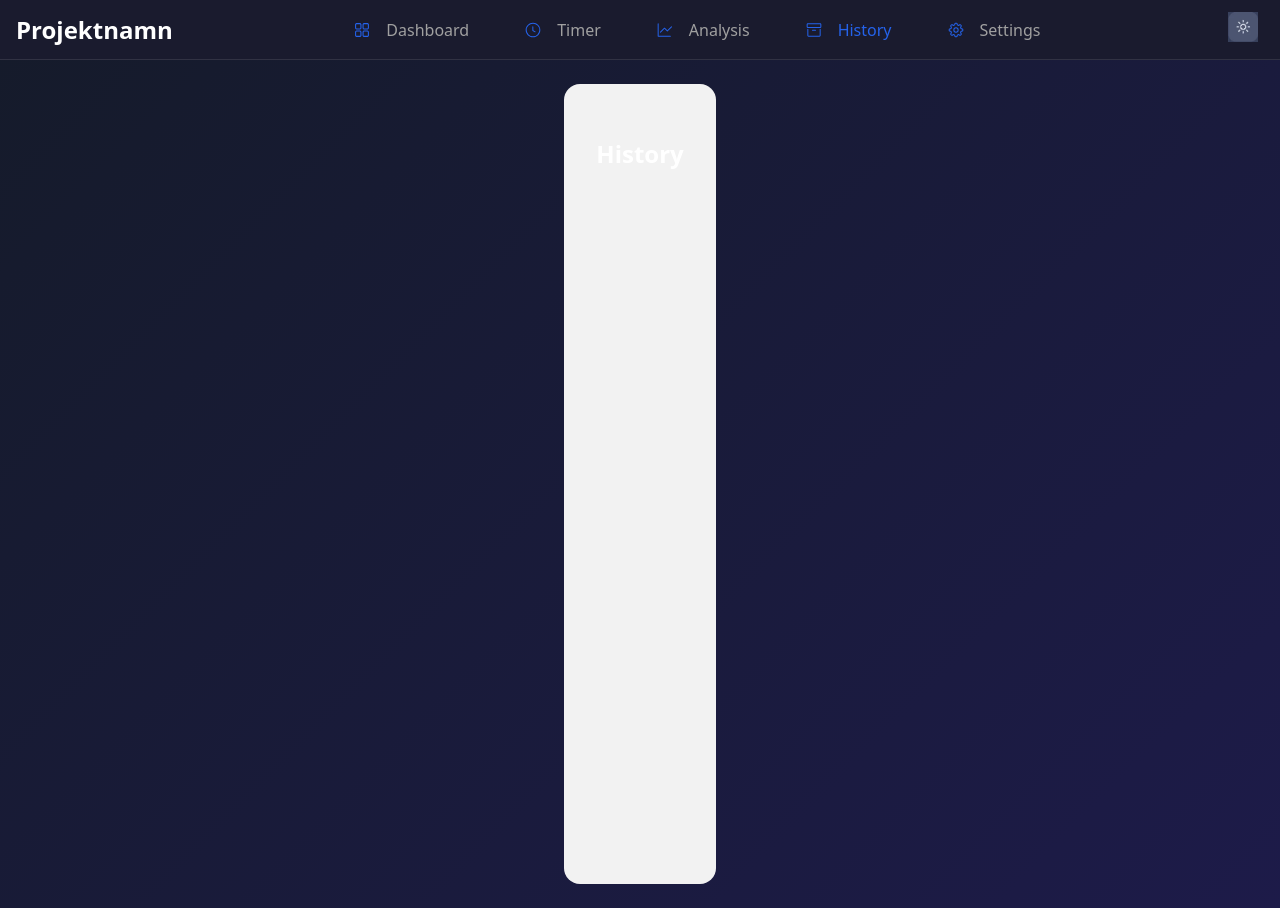
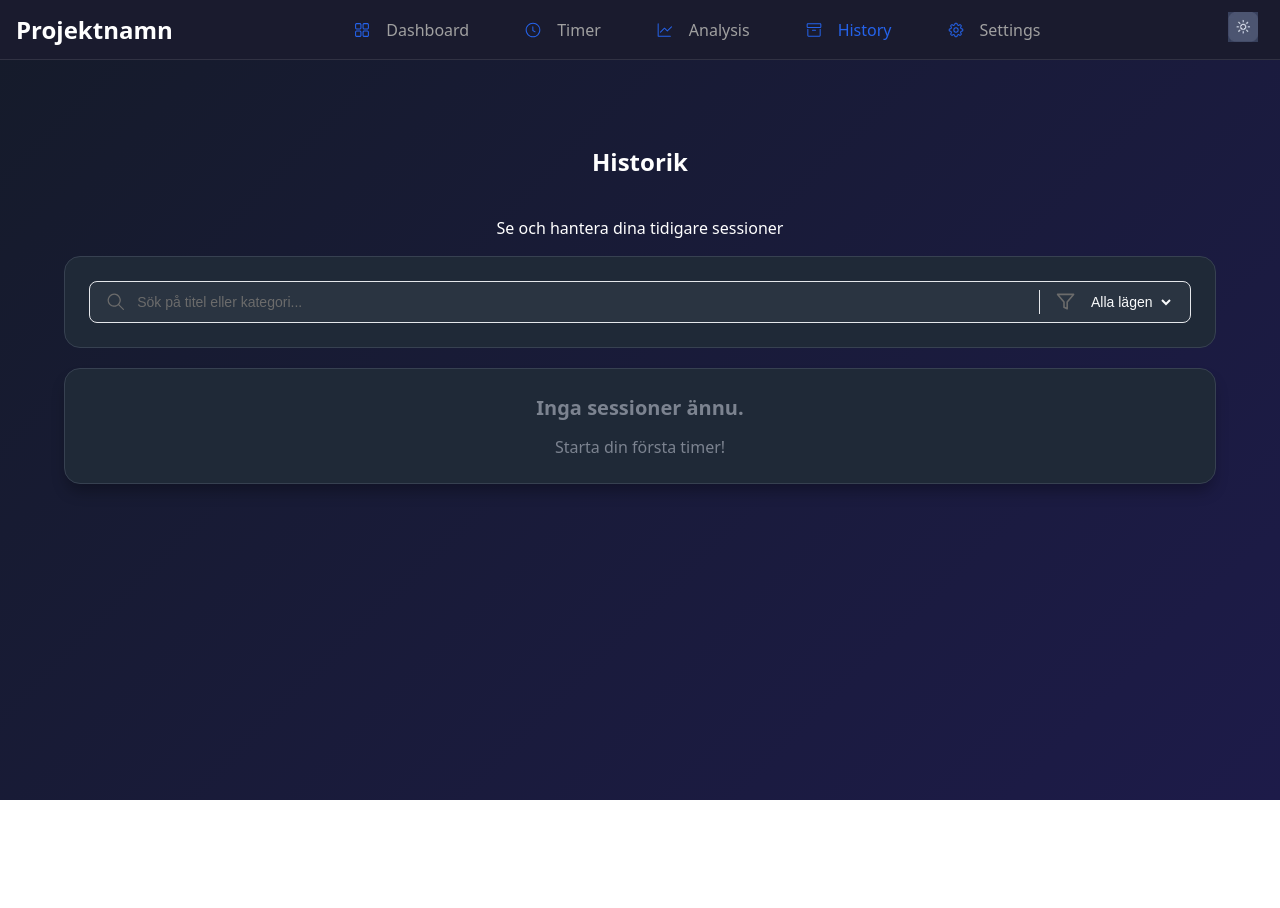
Before and after one commit to NM-Codes/prod-system, a React (Vite) app in the folder my-react-project/: page /history in a window 1280 px wide. Both pictures are taken after a click on the link "History". After the commit the page ends 800 px from the top, so only its background shows below. Built offline with nearby package versions, Linux system fonts and the light colour scheme.

Commit message:
feat: css styling for History Page

```diff
--- /dev/null
+++ b/my-react-project/src/Components/History/History.css
@@ -0,0 +1,40 @@
+.history-page{
+    display: flex;
+    flex-direction: column;
+    width: 100%;
+    padding: var(--space-xl);
+}
+.wrapper-empty-history-content{
+    width: 100%;
+    padding: 20px 0;
+}
+
+.empty-history-content {
+  text-align: center;
+  display: flex;
+  flex-direction: column;
+  gap: 12px;
+}
+
+.empty-history-content p {
+  font-size: 1.25rem;
+  font-weight: 600;
+  margin: 0;
+}
+
+.empty-history-content span {
+  font-size: 1rem;
+  max-width: 300px;
+  margin: 0 auto;
+}
+
+.wrapper-empty-history-content .card-icon-base{
+    display: none;
+}
+
+.history-page {
+  padding: 40px;
+  display: flex;
+  flex-direction: column;
+  width: 100%;
+}
--- a/my-react-project/src/Components/History/History.jsx
+++ b/my-react-project/src/Components/History/History.jsx
@@ -1,16 +1,37 @@
 import HistoryList from "./HistoryList";
+import HistoryFilter from "./HistoryFilter";
+import './History.css';
+import Card from "../Cards/Cards";
 
 function History({ sessions, onEdit, onDelete }) {
+  const hasNoSessions = !sessions || sessions.length === 0;
   return (
     <section className="history-page">
-      <h1>History</h1>
+      <h1>Historik</h1>
+      <p>Se och hantera dina tidigare sessioner</p>
+
+
+      <HistoryFilter />
+
+{hasNoSessions ? (
+  <div className="wrapper-empty-history-content">
+  <Card>
+    <div className="empty-history-content">
+      <p>Inga sessioner ännu.</p>
+      <span>Starta din första timer!</span>
+    </div>
+  </Card>
+  </div>
+) : (
+
 
       <HistoryList
         sessions={sessions}
         onEdit={onEdit}
         onDelete={onDelete}
       />
-    </section>
+      )}
+      </section>
   );
 }
 
--- /dev/null
+++ b/my-react-project/src/Components/History/HistoryFilter.css
@@ -0,0 +1,97 @@
+/* Grundstil för hela ytan */
+.search-filter-wrapper {
+  width: 100%;
+  padding: var(--space-lg);
+  border-radius: var(--radius-md);
+  border: 1px solid var(--color-border-muted);
+  box-sizing: border-box;
+  transition: all 0.3s ease;
+}
+
+.filter-light {
+  background-color: #ffffff;
+  color: #111827;
+}
+
+.filter-dark {
+  background-color: #1f2937;
+  color: #f9fafb;
+  border-color: #374151;
+}
+
+.history-filter-container {
+  display: flex;
+  align-items: center;
+  background-color: transparent;
+  border: 1px solid var(--color-border-muted);
+  border-radius: var(--radius-sm);
+  padding: 8px 16px;
+  gap: 12px;
+  width: 100%;
+  box-sizing: border-box;
+}
+
+.search-group {
+  display: flex;
+  align-items: center;
+  flex: 1;
+  gap: 10px;
+}
+
+.search-icon, .filter-icon {
+  display: flex;
+  align-items: center;
+  color: var(--color-text-muted);
+  font-size: 1.2rem;
+}
+
+.search-input {
+  border: none;
+  outline: none;
+  width: 100%;
+  background: transparent;
+  font-size: var(--font-size-sm);
+  color: inherit;
+}
+
+.search-input::placeholder {
+  color: var(--color-text-muted);
+}
+
+.filter-group {
+  display: flex;
+  align-items: center;
+  gap: 12px;
+}
+
+.v-divider {
+  width: 1px;
+  height: 24px;
+  background-color: var(--color-border-muted);
+  margin: 0 4px;
+}
+
+.filter-select {
+  border: none;
+  outline: none;
+  background: transparent;
+  color: inherit; /* Tar färg från .filter-light/dark */
+  font-size: var(--font-size-sm);
+  cursor: pointer;
+}
+
+/* Säkerställer att texten i dropdown-menyn syns */
+.filter-select option {
+    background-color: #1f2937;
+    color: #f9fafb;
+}
+
+.filter-light .filter-select option {
+    background-color: #ffffff;
+    color: #111827;
+}
+
+.filter-dark .history-filter-container {
+  background-color: rgba(255, 255, 255, 0.05); /* 5% vitt lager gör den subtilt ljusare */
+  border-color: var(--color-border-muted);
+}
--- /dev/null
+++ b/my-react-project/src/Components/History/HistoryFilter.jsx
@@ -0,0 +1,42 @@
+import './HistoryFilter.css';
+import { GoSearch } from "react-icons/go";
+import { FiFilter } from "react-icons/fi";
+import { useTheme } from '../../Contexts/ThemeContext'; // Vi använder samma context som Card
+
+const HistoryFilter = () => {
+  const { theme } = useTheme();
+
+  // Vi använder exakt samma logik/namngivning som i Cards.jsx
+  // Om theme är 'light' får den mörk styling, annars ljus (enligt er nuvarande logik)
+  const filterTheme = theme === 'light' ? 'filter-dark' : 'filter-light';
+
+  return (
+    <div className={`search-filter-wrapper ${filterTheme}`}>
+      <div className="history-filter-container">
+        {/* Sök-delen */}
+        <div className="search-group">
+          <span className="search-icon"><GoSearch /></span>
+          <input
+            type="text"
+            placeholder="Sök på titel eller kategori..."
+            className="search-input"
+          />
+        </div>
+
+        {/* Filter-delen */}
+        <div className="filter-group">
+          <div className="v-divider"></div>
+          <span className="filter-icon"><FiFilter/></span>
+          <select className="filter-select">
+            <option>Alla lägen</option>
+            <option>Deep work</option>
+            <option>Möte</option>
+            <option>Paus</option>
+          </select>
+        </div>
+      </div>
+    </div>
+  );
+};
+
+export default HistoryFilter;
--- a/my-react-project/src/Components/History/HistoryList.css
+++ b/my-react-project/src/Components/History/HistoryList.css
@@ -1,85 +1,32 @@
-/* sida */
-.history-page {
-  background-color: var(--color-bg);
-  padding: var(--space-xl);
-  min-height: 100vh;
-  border-radius: var(--radius-md);
+.history-list-wrapper{
+  padding-top: var(--space-xl);
+  display: flex;
+  flex-direction: column;
+  gap: 20px;
 }
 
-/* lista */
-.history-list {
+.history-list-wrapper .card-icon-base{
+  display: none;
+}
+
+.history-actions-icons{
+  position: absolute;
+  right: 0;
+  display: flex;
+  justify-content: flex-end;
+}
+
+.history-actions-icons button{
+  background: transparent;
+  border: none;
+  color: inherit;
+  font-size: var(--font-size-lg);
+}
+
+.history-card-inner{
+  position: relative;
   display: flex;
   flex-direction: column;
-  gap: var(--space-lg);
+  align-items: flex-start;
+  width: 100%;
 }
-
-/* cards */
-.history-card {
-  background-color: var(--color-bg-surface);
-  border-radius: var(--radius-md);
-  padding: var(--space-lg);
-  box-shadow: var(--shadow-sm);
-  border: 1px solid rgba(0, 0, 0, 0.05);
-}
-
-/* info */
-.history-title {
-  font-size: var(--font-size-lg);
-  font-weight: 700;
-  margin-bottom: var(--space-xs);
-  color: var(--color-text);
-}
-
-.history-meta {
-  font-size: var(--font-size-sm);
-  color: var(--color-text-muted);
-  margin-bottom: var(--space-xs);
-}
-
-.history-info {
-  font-size: var(--font-size-sm);
-  margin-bottom: var(--space-md);
-}
-
-.history-info strong {
-  color: var(--color-accent);
-}
-
-/* redigera och ta bort knappar */
-.history-actions {
-  display: flex;
-  gap: var(--space-sm);
-  justify-content: center;
-}
-
-/* edit läge */
-.history-edit {
-  display: flex;
-  flex-direction: column;
-  gap: var(--space-md);
-}
-
-.history-input,
-.history-select, .history-energy {
-  padding: 14px;
-  border-radius: var(--radius-sm);
-  border: 1px solid #d1d5db;
-  font-size: var(--font-size-base);
-  background-color: var(--color-bg-surface);
-  border-radius: var(--radius-md);
-}
-
-.history-input:focus,
-.history-select:focus,
-.history-energy:focus {
-  outline: none;
-  border-color: var(--color-accent);
-  box-shadow: 0 0 0 3px rgba(37, 99, 235, 0.2);
-}
-
-/* footer: energi och spara avbryt knappar*/
-.history-edit-footer {
-  display: flex;
-  align-items: center;
-  gap: var(--space-sm);
-}
--- a/my-react-project/src/Components/History/HistoryList.jsx
+++ b/my-react-project/src/Components/History/HistoryList.jsx
@@ -1,48 +1,87 @@
 import { useState } from "react";
 import './HistoryList.css';
+import Card from "../Cards/Cards";
+import { MdEdit } from "react-icons/md";
+import { RiDeleteBin5Line } from "react-icons/ri";
+
+
+
 
 /*
+
   HistoryList
+
   -----------
+
   - Visar alla sessions
+
   - Senaste överst
+
   - Full redigering av ALLA fält
+
 */
 
+
+
 function HistoryList({ sessions, onEdit, onDelete }) {
+
   const [editingId, setEditingId] = useState(null);
+
   const [draft, setDraft] = useState(null);
 
+
+
   // Sorterar så nyaste kommer överst
+
   const sorted = [...sessions].sort((a, b) => {
+
     return new Date(`${b.date} ${b.startTime}`) - new Date(`${a.date} ${a.startTime}`);
+
   });
 
+
+
   function startEdit(session) {
+
     setEditingId(session.id);
+
     setDraft({ ...session });
+
   }
 
+
+
   function saveEdit() {
+
     onEdit(draft.id, draft);
+
     setEditingId(null);
+
     setDraft(null);
+
   }
 
+
   return (
-    <div>
-      {sorted.map((s) =>
-        s.id !== editingId ? (
-          <div key={s.id}>
+    <div className="history-list-wrapper">
+      {sorted.map((s) => (
+        <Card key={s.id}>
+          {s.id !== editingId ? (
+            <div className="history-card-inner">
               <strong>{s.title}</strong>
               <p>{s.date} {s.startTime}–{s.endTime}</p>
               <p>{s.category} | {s.sessionType} | Energi {s.energyLevel}</p>
-
-            <button onClick={() => startEdit(s)}>Redigera</button>
-            <button onClick={() => onDelete(s.id)}>Ta bort</button>
+              <div className="history-actions-icons">
+                <button onClick={() => startEdit(s)}>
+                  <MdEdit/>
+                </button>
+                <button onClick={() => onDelete(s.id)}>
+                  <RiDeleteBin5Line style={{color:"red"}}/>
+                </button>
+              </div>
             </div>
           ) : (
-          <div key={s.id}>
+            <div>
               <input value={draft.title} onChange={e => setDraft({ ...draft, title: e.target.value })} />
               <input type="date" value={draft.date} onChange={e => setDraft({ ...draft, date: e.target.value })} />
               <input type="time" step="1" value={draft.startTime} onChange={e => setDraft({ ...draft, startTime: e.target.value })} />
@@ -68,8 +107,9 @@ function HistoryList({ sessions, onEdit, onDelete }) {
               <button onClick={saveEdit}>Spara</button>
               <button onClick={() => setEditingId(null)}>Avbryt</button>
             </div>
-        )
           )}
+        </Card>
+      ))}
     </div>
   );
 }
```
Lines whose indentation alone changed are shown as unchanged.
